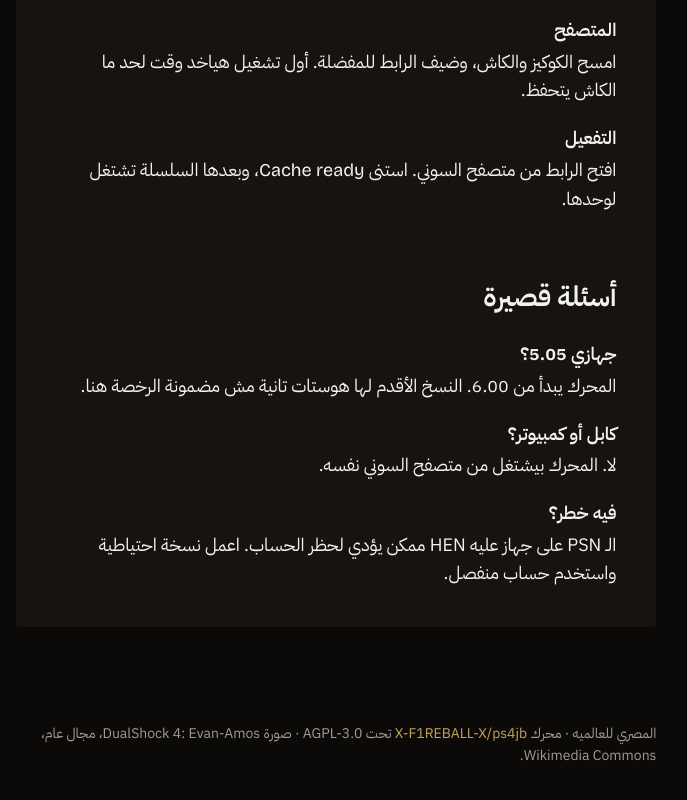
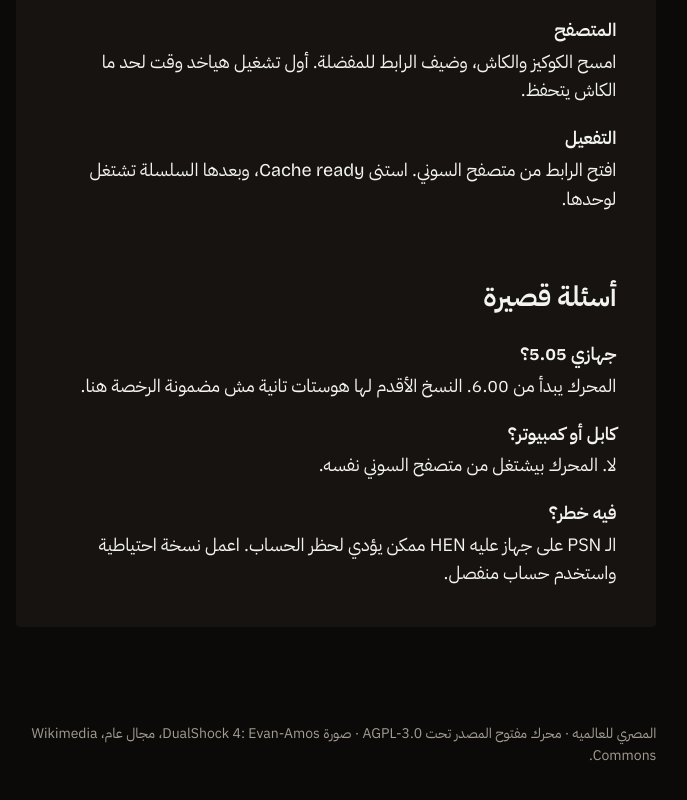
Before and after one commit to FaslaAnime/FaslaAnime.github.io, a plain HTML site: page index.html in a window 1280 px wide. Shown: the part 1753-2553 px from the top of the page, without its empty margins (470-1157 px from the left). Drawn offline with nearby package versions, Linux system fonts and the light colour scheme.

Commit message:
Remove author name and external link from portal footer

```diff
--- a/index.html
+++ b/index.html
@@ -73,7 +73,7 @@
 </main>
 
 <footer class="foot">
-  <p>المصري للعالميه · محرك <a href="https://github.com/X-F1REBALL-X/ps4jb" target="_blank" rel="noopener">X-F1REBALL-X/ps4jb</a> تحت AGPL-3.0 · صورة DualShock 4: Evan-Amos، مجال عام، Wikimedia Commons.</p>
+  <p>المصري للعالميه · محرك مفتوح المصدر تحت AGPL-3.0 · صورة DualShock 4: Evan-Amos، مجال عام، Wikimedia Commons.</p>
 </footer>
 
 <script src="data.js"></script>
```
Also changed, not shown: README.md.
